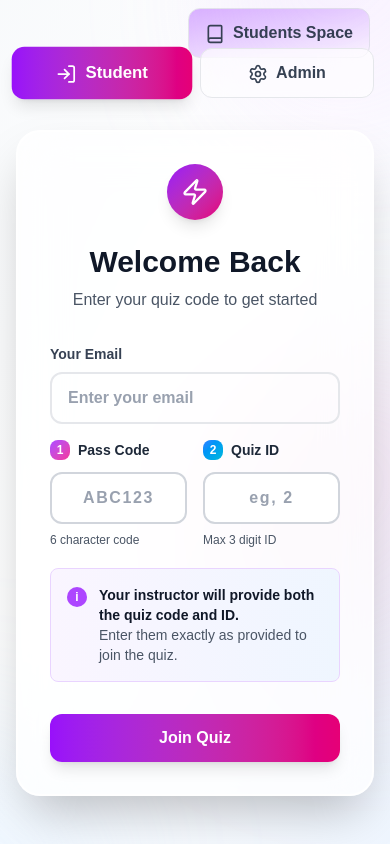
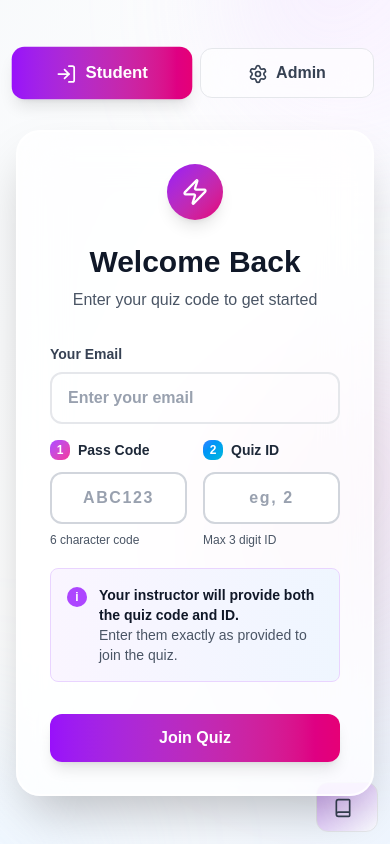
Before and after one commit to Lan5555/test-app, a Next.js app: page /pages/login in a window 390 px wide. Built offline with nearby package versions, Linux system fonts and the light colour scheme.

Commit message:
Update db

```diff
--- a/package.json
+++ b/package.json
@@ -16,6 +16,7 @@
     "next": "16.1.1",
     "react": "19.2.3",
     "react-dom": "19.2.3",
+    "react-responsive": "^10.0.1",
     "react-spinners": "^0.17.0"
   },
   "devDependencies": {
--- /dev/null
+++ b/src/app/components/media.tsx
@@ -0,0 +1,17 @@
+import { useEffect, useState } from "react";
+
+export function useMediaQuery(query: string) {
+  const [matches, setMatches] = useState(false);
+
+  useEffect(() => {
+    const media = window.matchMedia(query);
+    setMatches(media.matches);
+
+    const listener = () => setMatches(media.matches);
+    media.addEventListener("change", listener);
+
+    return () => media.removeEventListener("change", listener);
+  }, [query]);
+
+  return matches;
+}
--- a/src/app/pages/login/page.tsx
+++ b/src/app/pages/login/page.tsx
@@ -1,5 +1,4 @@
 'use client';
-
 import React, { useState } from 'react';
 import { Lock, Eye, EyeOff, LogIn, Settings, Zap, Book } from 'lucide-react';
 import { useRouter } from 'next/navigation';
@@ -7,6 +6,9 @@ import { info, useToast } from '@/app/components/toast';
 import { CoreService } from '@/app/helpers/api-handler';
 import { ClipLoader } from 'react-spinners';
 import StudentLoginModal from '@/app/components/student -login';
+import { useMediaQuery } from '@/app/components/media';
+
+
 
 export default function LoginPage() {
   const router = useRouter();
@@ -29,6 +31,11 @@ export default function LoginPage() {
   //Question Id
   const [questionIdValue, setQuestionIdValue] = useState<string>('');
   //state
+
+  //MediaQuery
+  const isMobile = useMediaQuery("(max-width: 768px)");
+
+
 
   const handleUserLogin = async (e:any) => {
     e.preventDefault();
@@ -130,10 +137,10 @@ export default function LoginPage() {
       {/* Student Dashboard */}
       <button
             onClick={() => setState(true)}
-            className={`flex-1 py-3 px-4 rounded-xl font-bold transition transform bg-white/60 backdrop-blur-xl border border-gray-200 text-gray-700 hover:border-purple-400 bg-linear-to-br from-purple-300 to-transparent absolute top-2 right-5`}
+            className={`flex-1 py-3 px-4 rounded-xl justify-center items-center font-bold transition transform bg-white/60 backdrop-blur-xl border border-gray-200 text-gray-700 hover:border-purple-400 bg-linear-to-br from-purple-300 to-transparent absolute ${isMobile ? 'bottom-3 right-3':'top-2 right-5 z-50'}`}
           >
             <Book className="w-5 h-5 inline mr-2" />
-            Students Space
+            {isMobile ? '':'Students Space'}
           </button>
 
       {/* Animated background */}
```
Also changed, not shown: 1 other file (tests, documents, lock files or other folders).
